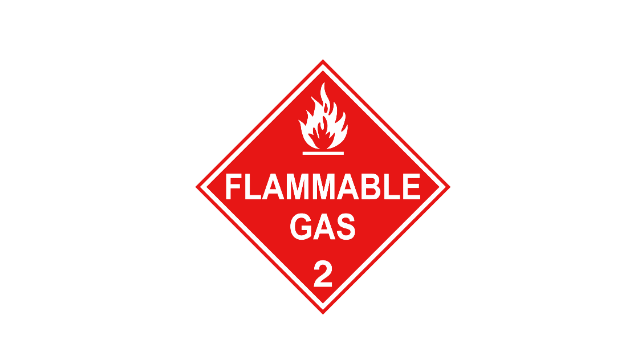
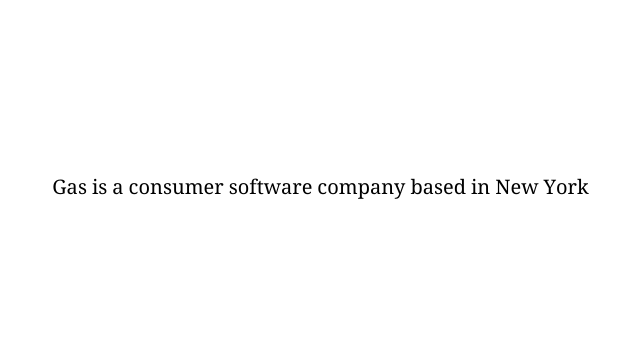
Before and after one commit to cadesix/gaspowered.co, a Next.js app: page / in a window 1280 px wide. Shown: the part 213-566 px from the top of the page, without its empty margins (317-957 px from the left). Built offline with nearby package versions, Linux system fonts and the light colour scheme.

Commit message:
homepage change

```diff
--- a/app/page.tsx
+++ b/app/page.tsx
@@ -1,18 +1,130 @@
-import Image from "next/image";
+'use client';
+
+import { useEffect, useRef, useCallback } from 'react';
 
 export default function Home() {
+  const containerRef = useRef<HTMLDivElement>(null);
+  const mousePos = useRef({ x: 0, y: 0 });
+  const rafId = useRef<number | undefined>(undefined);
+  const letterRefs = useRef<Map<number, HTMLSpanElement>>(new Map());
+  const letterRandomness = useRef<Map<number, { strength: number; angleOffset: number; duration: number }>>(new Map());
+
+  const text = "Gas is a consumer software company based in New York";
+  const words = text.split(' ');
+
+  // Generate consistent randomness for each letter
+  const getLetterRandomness = useCallback((idx: number) => {
+    if (!letterRandomness.current.has(idx)) {
+      letterRandomness.current.set(idx, {
+        strength: 0.7 + Math.random() * 0.6, // Random multiplier between 0.7-1.3
+        angleOffset: (Math.random() - 0.5) * 0.6, // Random angle offset in radians
+        duration: 0.6 + Math.random() * 0.4, // Random duration between 0.6s-1.0s
+      });
+    }
+    return letterRandomness.current.get(idx)!;
+  }, []);
+
+  const calculateOffset = useCallback((rect: DOMRect, mouseX: number, mouseY: number, idx: number) => {
+    const centerX = rect.left + rect.width / 2;
+    const centerY = rect.top + rect.height / 2;
+
+    const deltaX = mouseX - centerX;
+    const deltaY = mouseY - centerY;
+    const distance = Math.sqrt(deltaX * deltaX + deltaY * deltaY);
+
+    const maxDistance = 200; // radius of effect (increased)
+    const maxOffset = 60; // maximum pixels to move (increased for exaggeration)
+
+    if (distance < maxDistance && distance > 0) {
+      const randomness = getLetterRandomness(idx);
+
+      // Use a stronger exponential force curve for more dramatic effect
+      const normalizedDistance = distance / maxDistance;
+      const force = Math.pow(1 - normalizedDistance, 2); // quadratic falloff
+
+      // Calculate base angle away from cursor
+      const angle = Math.atan2(-deltaY, -deltaX);
+
+      // Add random angle offset for variation
+      const randomAngle = angle + randomness.angleOffset;
+
+      // Apply random strength multiplier
+      const randomForce = force * maxOffset * randomness.strength;
+
+      const offsetX = Math.cos(randomAngle) * randomForce;
+      const offsetY = Math.sin(randomAngle) * randomForce;
+
+      return { x: offsetX, y: offsetY };
+    }
+
+    return { x: 0, y: 0 };
+  }, [getLetterRandomness]);
+
+  const updateLetters = useCallback(() => {
+    const { x, y } = mousePos.current;
+
+    letterRefs.current.forEach((element, idx) => {
+      if (!element) return;
+
+      const rect = element.getBoundingClientRect();
+      const offset = calculateOffset(rect, x, y, idx);
+
+      element.style.transform = `translate(${offset.x}px, ${offset.y}px)`;
+    });
+  }, [calculateOffset]);
+
+  useEffect(() => {
+    const handleMouseMove = (e: MouseEvent) => {
+      mousePos.current = { x: e.clientX, y: e.clientY };
+
+      if (rafId.current) {
+        cancelAnimationFrame(rafId.current);
+      }
+
+      rafId.current = requestAnimationFrame(updateLetters);
+    };
+
+    window.addEventListener('mousemove', handleMouseMove);
+
+    return () => {
+      window.removeEventListener('mousemove', handleMouseMove);
+      if (rafId.current) {
+        cancelAnimationFrame(rafId.current);
+      }
+    };
+  }, [updateLetters]);
+
   return (
-    <div className="flex min-h-screen flex-col items-center justify-center bg-white">
-      <div className="flex flex-col items-center gap-8">
-        <div className="relative h-64 w-64">
-          <Image
-            src="/img/logo.png"
-            alt="Gas"
-            fill
-            className="object-cover"
-          />
-        </div>
-      </div>
+    <div ref={containerRef} className="flex min-h-screen items-center justify-center bg-white px-4">
+      <p className="font-serif text-black text-xl text-center max-w-5xl leading-relaxed">
+        {words.map((word, wordIdx) => (
+          <span key={wordIdx} className="inline-block whitespace-nowrap mr-[0.25em]">
+            {word.split('').map((char, charIdx) => {
+              const idx = wordIdx * 100 + charIdx;
+              const randomness = getLetterRandomness(idx);
+
+              return (
+                <span
+                  key={charIdx}
+                  ref={(el) => {
+                    if (el) {
+                      letterRefs.current.set(idx, el);
+                    } else {
+                      letterRefs.current.delete(idx);
+                    }
+                  }}
+                  className="inline-block"
+                  style={{
+                    transition: `transform ${randomness.duration}s cubic-bezier(0.34, 1.56, 0.64, 1)`,
+                  }}
+                >
+                  {char}
+                </span>
+              );
+            })}
+          </span>
+        ))}
+      </p>
     </div>
   );
 }
```
